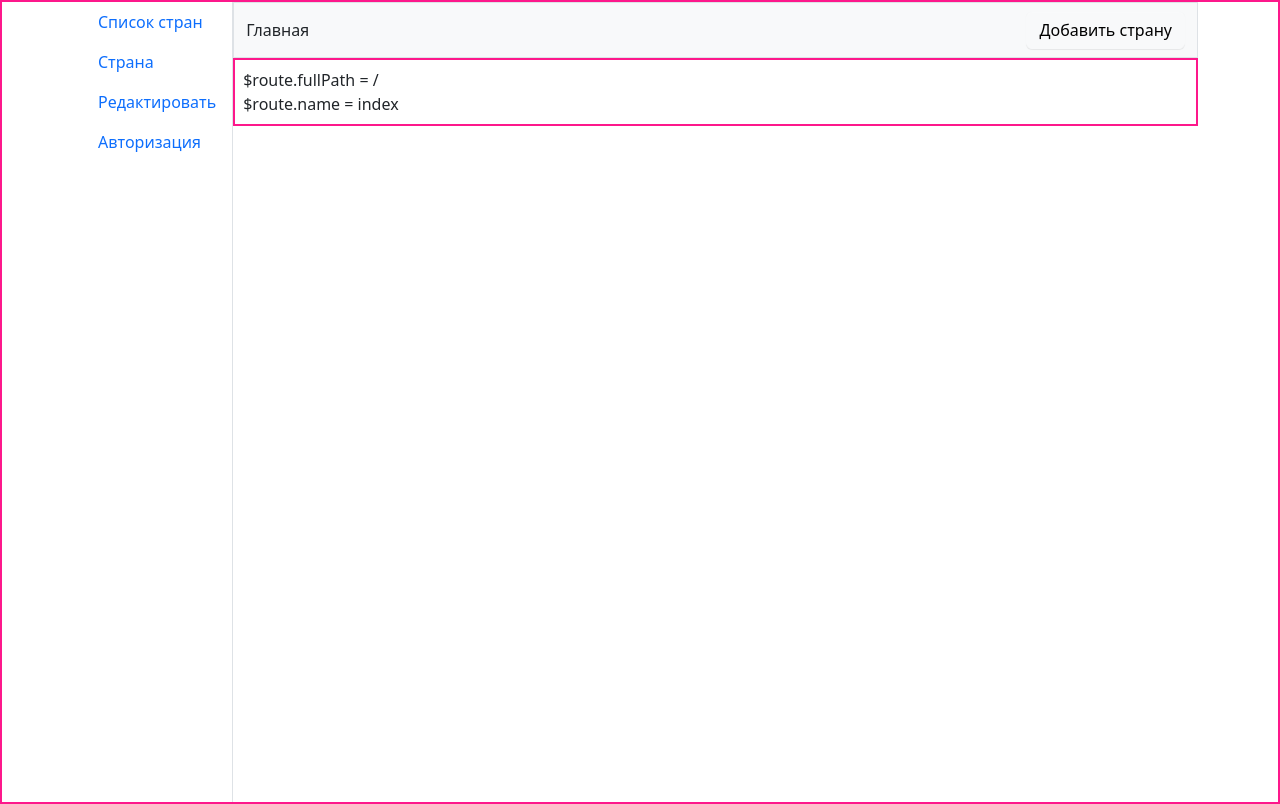
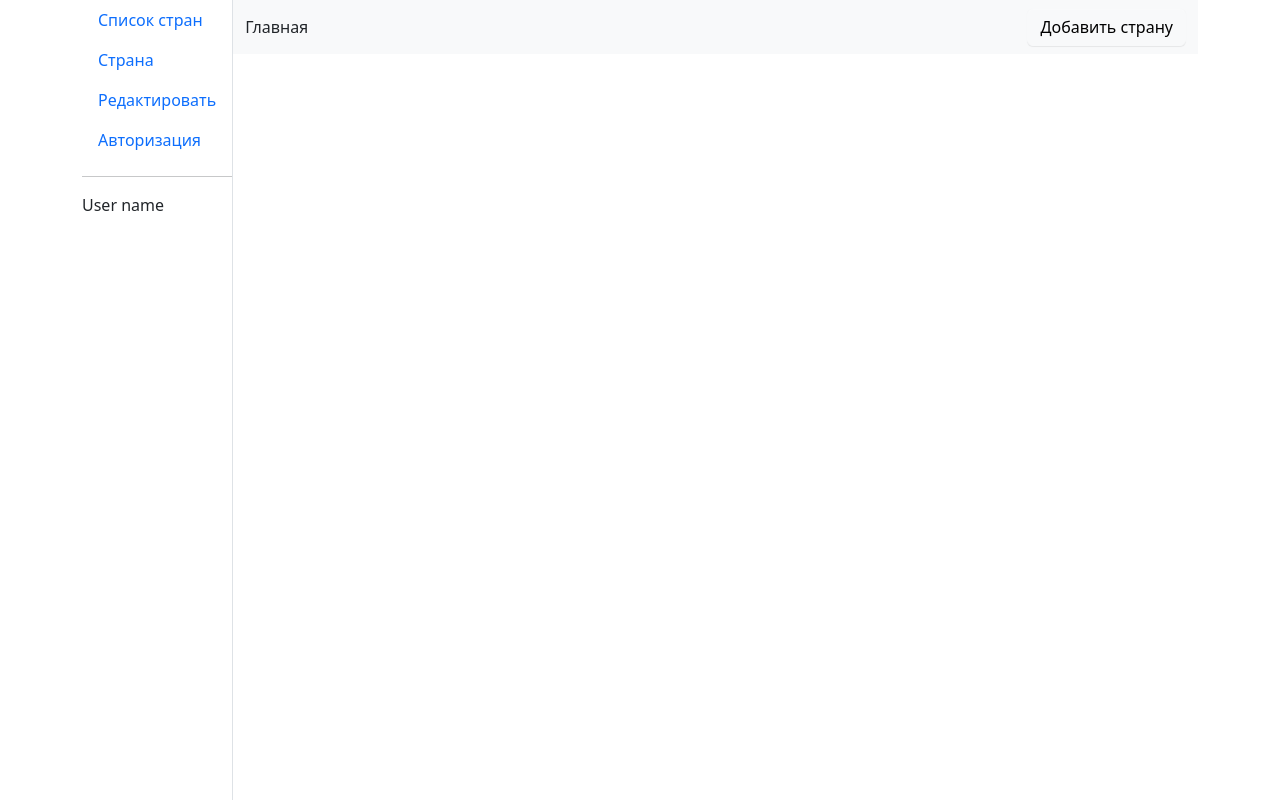
Before and after one commit to mccrush/vue-pinia-scss, a Vue app: page / in a window 1280 px wide. Built offline with nearby package versions, Linux system fonts and the light colour scheme; no server answers; the database is empty.

Commit message:
Settings view

```diff
--- a/src/App.vue
+++ b/src/App.vue
@@ -1,5 +1,5 @@
   <template>
-  <div class="border-red">
+  <div>
     <!-- <SupaBase />
     <PiniaStore /> -->
 
--- a/src/components/interface/TheMenu.vue
+++ b/src/components/interface/TheMenu.vue
@@ -8,6 +8,8 @@
       :class="{ 'bg-body-tertiary': $route.name === page.name }"
       >{{ page.title }}
     </RouterLink>
+    <hr />
+    <div>User name</div>
   </nav>
 </template>
 
--- a/src/layouts/LayoutDesktop.vue
+++ b/src/layouts/LayoutDesktop.vue
@@ -3,7 +3,7 @@
     <div class="d-flex">
       <TheMenu />
       <div class="flex-grow-1">
-        <nav class="navbar bg-body-tertiary border">
+        <nav class="navbar bg-body-tertiary">
           <div class="container-fluid d-flex justify-content-between">
             <slot name="title">
               <h4>Title</h4>
@@ -12,7 +12,7 @@
           </div>
         </nav>
 
-        <main class="border-red p-2">
+        <main class="p-3">
           <slot name="content"> Content of page </slot>
         </main>
       </div>
--- /dev/null
+++ b/src/modules/list/ListMain.vue
@@ -0,0 +1,24 @@
+<template>
+  <ul v-if="countriesLength">
+    <li v-for="country in countries" :key="country.id">
+      {{ country.name + '--' + country.id }}
+    </li>
+  </ul>
+</template>
+
+<script>
+import { mapStores } from 'pinia'
+import { useCountriesStore } from './../../stores/countries'
+
+export default {
+  computed: {
+    ...mapStores(useCountriesStore),
+    countries() {
+      return this.countriesStore.countries
+    },
+    countriesLength() {
+      return this.countriesStore.countriesLength
+    }
+  }
+}
+</script>
--- /dev/null
+++ b/src/modules/login/LoginMain.vue
@@ -0,0 +1,11 @@
+<template>
+  <div class="row">
+    <div class="col-6 m-auto">
+      <div class="border rounded p-3">
+        <input type="email" class="form-control" placeholder="Email" />
+        <input type="password" class="form-control mt-2" placeholder="Пароль" />
+        <button class="btn btn-light w-100 mt-2">Войти</button>
+      </div>
+    </div>
+  </div>
+</template>
--- a/src/pages/PageList.vue
+++ b/src/pages/PageList.vue
@@ -6,8 +6,7 @@
         <button class="btn btn-light">Добавить страну</button>
       </template>
       <template #content>
-        <div>$route.fullPath = {{ $route.fullPath }}</div>
-        <div>$route.name = {{ $route.name }}</div>
+        <ListMain />
       </template>
     </LayoutDesktop>
   </div>
@@ -17,9 +16,10 @@
 import { dataPages } from './../data/dataPages'
 
 import LayoutDesktop from './../layouts/LayoutDesktop.vue'
+import ListMain from './../modules/list/ListMain.vue'
 
 export default {
-  components: { LayoutDesktop },
+  components: { LayoutDesktop, ListMain },
   computed: {
     pageInfo() {
       const page = dataPages.find(item => item.name === this.$route.name)
--- a/src/pages/PageLogin.vue
+++ b/src/pages/PageLogin.vue
@@ -6,8 +6,7 @@
         <button class="btn btn-light">Выйти</button>
       </template>
       <template #content>
-        <div>$route.fullPath = {{ $route.fullPath }}</div>
-        <div>$route.name = {{ $route.name }}</div>
+        <LoginMain />
       </template>
     </LayoutDesktop>
   </div>
@@ -17,9 +16,10 @@
 import { dataPages } from './../data/dataPages'
 
 import LayoutDesktop from './../layouts/LayoutDesktop.vue'
+import LoginMain from './../modules/login/LoginMain.vue'
 
 export default {
-  components: { LayoutDesktop },
+  components: { LayoutDesktop, LoginMain },
   computed: {
     pageInfo() {
       const page = dataPages.find(item => item.name === this.$route.name)
```
Also changed, not shown: src/components/_SupaBase.vue (renamed from src/components/SupaBase.vue).
